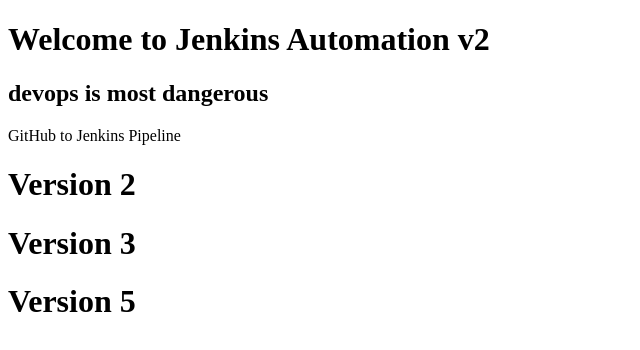
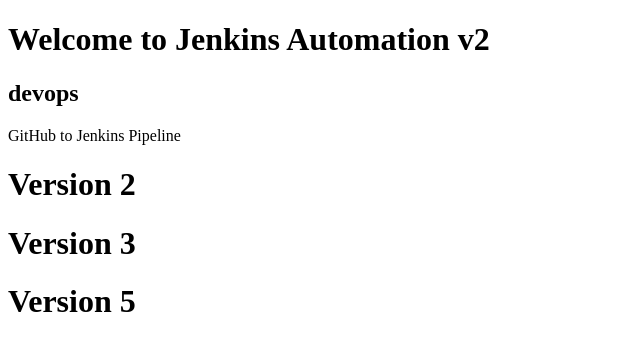
Before and after one commit to Syedibrahim07/jenkins-demo, a plain HTML site: page index.html in a window 1280 px wide. Shown: the whole page, without its empty margins (0-640 px from the left). Drawn offline with Linux system fonts and the light colour scheme.

Commit message:
new updates

```diff
--- a/index.html
+++ b/index.html
@@ -5,7 +5,7 @@
 </head>
 <body>
     <h1>Welcome to Jenkins Automation v2</h1>
-    <h2>devops is most dangerous</h2>
+    <h2>devops</h2>
     <p>GitHub to Jenkins Pipeline</p>
 </body>
 </html>
```
